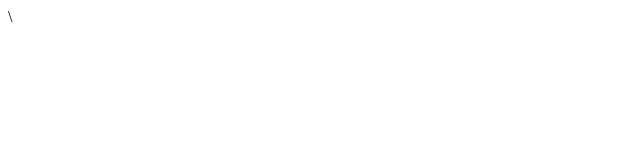
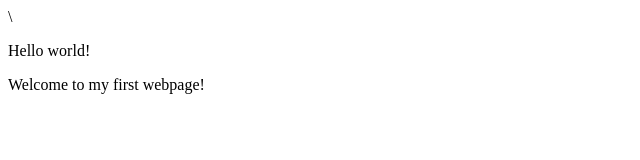
Before and after one commit to robajillo/my-first-webpage, a plain HTML site: page my-first-webpage.html in a window 1280 px wide. Shown: the whole page, without its empty margins (0-640 px from the left). Drawn offline with Linux system fonts and the light colour scheme.

Commit message:
add paragraph block elements to the page

```diff
--- a/my-first-webpage.html
+++ b/my-first-webpage.html
@@ -4,5 +4,7 @@
   <title>My first webpage!</title>\
   </head>
   <body>
+    <p>Hello world!</p>
+    <p>Welcome to my first webpage!</p>
     </body>
 </html>
```
